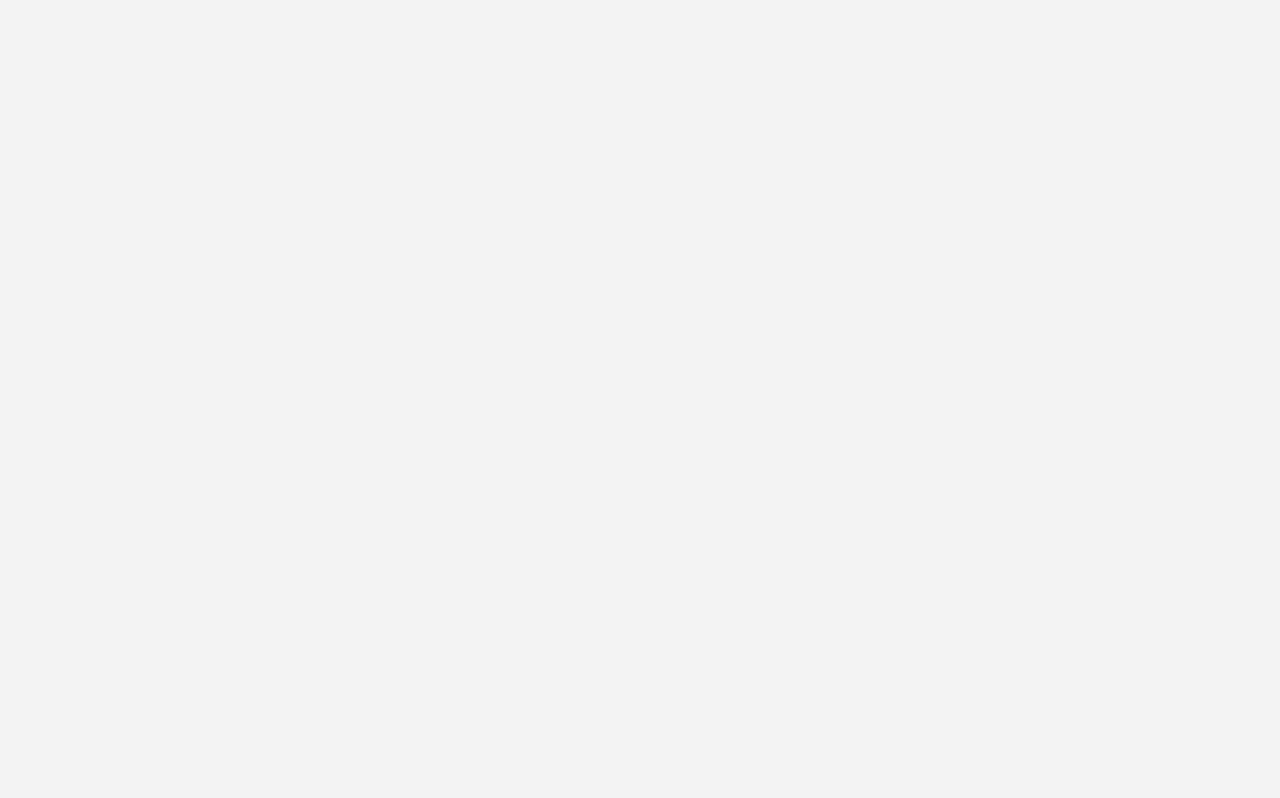
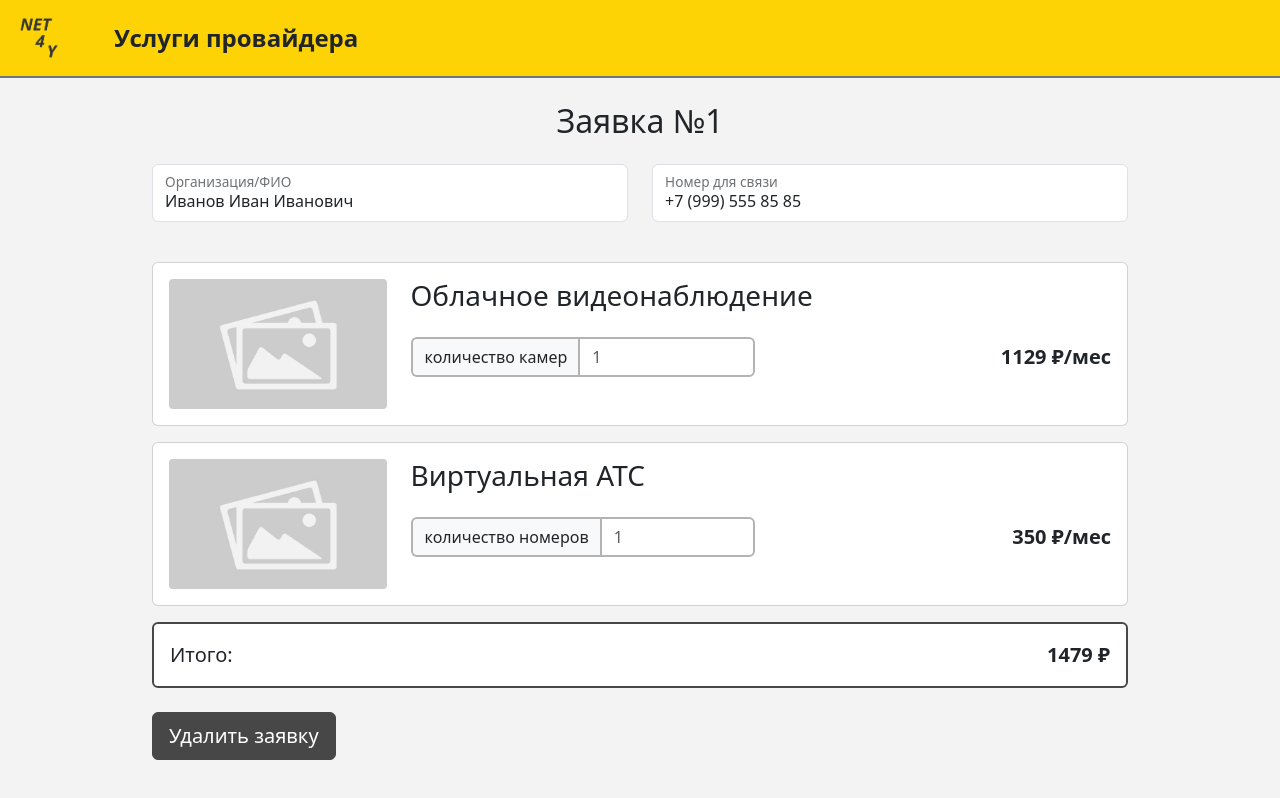
Before and after one commit to vcreatorv/bmstu_iu5_web_frontend, a React (Vite) app in the folder provider/: page /bmstu_iu5_web_frontend/connection-request in a window 1280 px wide. Before the commit this address had no page. Built offline with nearby package versions, Linux system fonts and the light colour scheme; a web font is replaced by a local one.

Commit message:
Added ui for connection request page

```diff
--- a/provider/src/Routes.tsx
+++ b/provider/src/Routes.tsx
@@ -5,6 +5,7 @@ import { ProviderServicePage } from "./pages/ProviderServicePage";
 import { LoginPage } from "./pages/LoginPage";
 import { RegisterPage } from "./pages/RegisterPage";
 import { UserPage } from "./pages/UserPage";
+import { ConnectionRequestPage } from "./pages/ConnectionRequestPage";
 
 
 export const AppRoutes = () => {
@@ -33,6 +34,10 @@ export const AppRoutes = () => {
             path: "/user",
             element: <UserPage />,
         },
+        {
+            path: "/connection-request",
+            element: <ConnectionRequestPage />,
+        },
     ];
     const routeResult = useRoutes(routes);
     return <>{routeResult}</>;
--- /dev/null
+++ b/provider/src/pages/ConnectionRequestPage/index.tsx
@@ -0,0 +1,155 @@
+import { FC } from "react";
+import { Button, Card, Col, Container, FloatingLabel, Form, InputGroup, Row } from "react-bootstrap";
+import { Navbar } from "../../components/Navbar";
+import unknownImage from "/images/image_placeholder.jpg"
+
+export const ConnectionRequestPage: FC = () => {
+  return (
+    <>
+      <Navbar />
+      <Container className="pt-4" style={{ maxWidth: '1000px' }}>
+        <h2 className="text-center mb-4">Заявка №1</h2>
+
+        {/* Контактная информация */}
+        <Row className="mb-4 justify-content-center">
+          <Col md={6} className="mb-3">
+            <Form.Floating>
+                <Form.Control
+                id="organization"
+                type="text"
+                placeholder="Иванов Иван Иванович"
+                defaultValue="Иванов Иван Иванович"
+                />
+                <label htmlFor="organization">Организация/ФИО</label>
+            </Form.Floating>
+          </Col>
+          <Col md={6}>
+            <Form.Floating>
+                <Form.Control
+                id="phoneNumber"
+                type="text"
+                placeholder="+7 (XXX) XXX XX XX"
+                defaultValue="+7 (999) 555 85 85"
+                />
+                <label htmlFor="phoneNumber">Номер для связи</label>
+            </Form.Floating>
+          </Col>
+        </Row>
+
+        {/* Карточки услуг */}
+        <div className="mb-4 mx-auto">
+          <Card className="mb-3">
+            <Card.Body>
+              <Row>
+                <Col xs={3}>
+                  <div style={{ height: '130px' }}>
+                    <img
+                      src={ unknownImage }
+                      alt="Облачное видеонаблюдение"
+                      className="rounded-1 img-fluid h-100 w-100 object-fit-cover"
+                    />
+                  </div>
+                </Col>
+                <Col xs={9}>
+                  <h3 className="mb-4">Облачное видеонаблюдение</h3>
+                  <Row className="align-items-center">
+                    <Col xs={8}>
+                        <InputGroup className="w-75">
+                            <InputGroup.Text
+                                className="border-2 border-end-0"
+                                id="basic-addon1"
+                                style={{ borderColor: "#b3b3b3"}}
+                            >
+                                количество камер
+                            </InputGroup.Text>
+                            <Form.Control
+                                type="number"
+                                min="1"
+                                default-value="1"
+                                placeholder="1"
+                                className="border-2"
+                                style={{ borderColor: "#b3b3b3"}}
+                            />
+                        </InputGroup>
+                    </Col>
+                    <Col xs={4} className="text-end">
+                      <p className="mb-0 fw-bold fs-5">1129 ₽/мес</p>
+                    </Col>
+                  </Row>
+                </Col>
+              </Row>
+            </Card.Body>
+          </Card>
+
+          <Card className="mb-3">
+            <Card.Body>
+              <Row>
+                <Col xs={3}>
+                  <div style={{ height: '130px' }}>
+                    <img
+                      src={ unknownImage }
+                      alt="Виртуальная АТС"
+                      className="rounded-1 img-fluid h-100 w-100 object-fit-cover"
+                    />
+                  </div>
+                </Col>
+                <Col xs={9}>
+                  <h3 className="mb-4">Виртуальная АТС</h3>
+                  <Row className="align-items-center">
+                    <Col xs={8}>
+                        <InputGroup className="w-75">
+                            <InputGroup.Text
+                                className="border-2 border-end-0"
+                                id="basic-addon1"
+                                style={{ borderColor: "#b3b3b3"}}
+                            >
+                                количество номеров
+                            </InputGroup.Text>
+                            <Form.Control
+                                type="number"
+                                min="1"
+                                default-value="1"
+                                placeholder="1"
+                                className="border-2"
+                                style={{ borderColor: "#b3b3b3"}}
+                            />
+                        </InputGroup>
+                    </Col>
+                    <Col xs={4} className="text-end">
+                      <p className="mb-0 fw-bold fs-5">350 ₽/мес</p>
+                    </Col>
+                  </Row>
+                </Col>
+              </Row>
+            </Card.Body>
+          </Card>
+
+          {/* Итого */}
+          <Card className="mb-4 border-2" style={{ borderColor: "#474747" }}>
+            <Card.Body>
+              <Row className="align-items-center">
+                <Col>
+                  <h5 className="mb-0">Итого:</h5>
+                </Col>
+                <Col className="text-end">
+                  <p className="mb-0 fw-bold fs-5">1479 ₽</p>
+                </Col>
+              </Row>
+            </Card.Body>
+          </Card>
+
+          {/* Кнопка удаления */}
+          <div>
+            <Button className="btn-lg rounded-2"
+                style={{ backgroundColor: "#474747", borderColor: "#474747", transition: "transform 550ms"}}
+                onMouseEnter={(e) => e.currentTarget.style.transform = "translateY(-5px)"}
+                onMouseLeave={(e) => e.currentTarget.style.transform = "translateY(0)"}
+            >
+                Удалить заявку
+            </Button>
+          </div>
+        </div>
+      </Container>
+    </>
+  );
+};
--- a/provider/src/pages/LoginPage/index.tsx
+++ b/provider/src/pages/LoginPage/index.tsx
@@ -26,7 +26,7 @@ export const LoginPage: FC = () => {
             <label htmlFor="password">Пароль</label>
         </Form.Floating>
 
-        <button type="submit" className="fs-5 btn btn-block w-100" style={{ color: "#ffffff", backgroundColor: "#034efc"}}>Войти</button>
+        <button type="submit" className="fs-5 btn btn-block w-100" style={{ color: "#ffffff", backgroundColor: "#210772"}}>Войти</button>
         <p className="fs-5 text-center">Нет аккаунта? <a href='#'>Создайте!</a></p>
 
       </div>
--- a/provider/src/pages/RegisterPage/index.tsx
+++ b/provider/src/pages/RegisterPage/index.tsx
@@ -37,7 +37,7 @@ export const RegisterPage: FC = () => {
                 <label htmlFor="password">Пароль</label>
             </Form.Floating>
 
-            <button type="submit" className="fs-5 btn btn-block w-100" style={{ color: "#ffffff", backgroundColor: "#034efc"}}>Войти</button>
+            <button type="submit" className="fs-5 btn btn-block w-100" style={{ color: "#ffffff", backgroundColor: "#210772"}}>Войти</button>
 
           </div>
         </Container>
--- a/provider/src/pages/UserPage/index.tsx
+++ b/provider/src/pages/UserPage/index.tsx
@@ -36,7 +36,7 @@ export const UserPage: FC = () => {
                     <label htmlFor="password">Пароль</label>
                 </Form.Floating>
 
-                <button type="submit" className="fs-5 btn btn-block w-100" style={{ color: "#ffffff", backgroundColor: "#034efc"}}>Сохранить</button>
+                <button type="submit" className="fs-5 btn btn-block w-100" style={{ color: "#ffffff", backgroundColor: "#210772"}}>Сохранить</button>
             </div>
         </Container>
         </>
```
